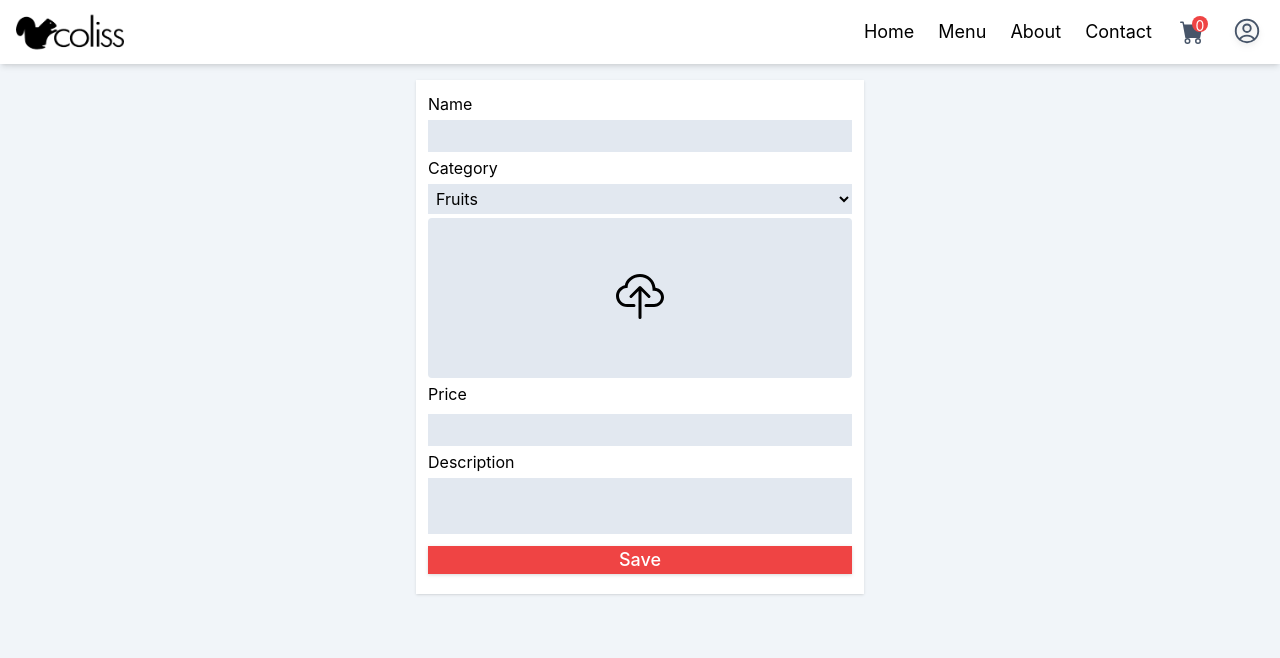
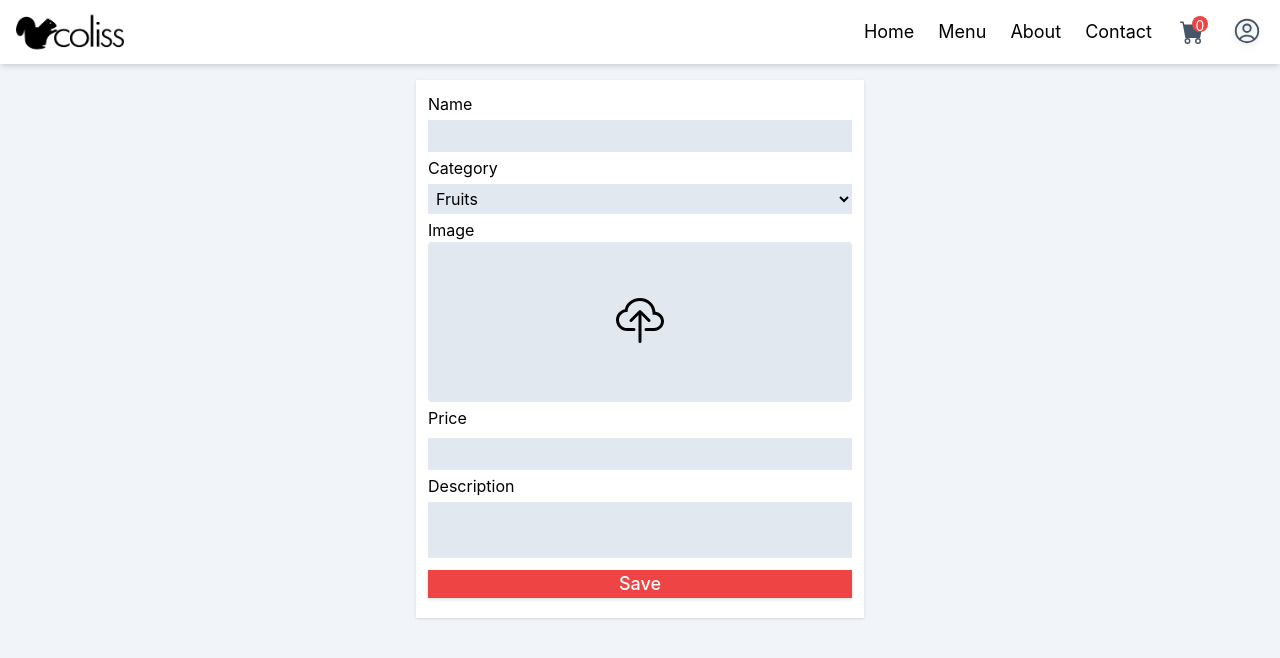
Before and after one commit to RodrigoMarquesPF/Eshop, a React (Create React App) app in the folder frontend/: page /newproduct in a window 1280 px wide. Shown: the top 658 px of the page. Built offline with nearby package versions, Linux system fonts and the light colour scheme.

Commit message:
img produto

```diff
--- a/frontend/src/page/Newproduct.js
+++ b/frontend/src/page/Newproduct.js
@@ -1,15 +1,52 @@
-import React from 'react'
+import React, { useState } from 'react'
 import { BsCloudUpload } from "react-icons/bs";
+import { ImagetoBase64 } from '../utility/imagetoBase64';
 
 const Newproduct = () => {
+
+  const [data,setData] = useState({
+    name:"",
+    category:"",
+    image:"",
+    price:"",
+    description:""
+  })
+
+  const handleOnChange= (e)=>{
+    const {name, value} = e.target
+
+    setData((preve)=>{
+        return{
+          ...preve,
+          [name] :value
+        }
+    })
+  }
+
+  const uploadImage =async(e)=>{
+    const data = await ImagetoBase64(e.target.files[0]);
+    //console.log(data);
+    setData((preve)=>{
+      return{
+        ...preve,
+        image : data
+      }
+    })
+  }
+
+  const handleSubmit = (e)=>{
+    e.preventDefault()
+    console.log(data)
+  }
+
   return (
     <div className='p-4'>
-      <form className='m-auto w-full max-w-md  shadow flex flex-col p-3 bg-white'>
+      <form className='m-auto w-full max-w-md  shadow flex flex-col p-3 bg-white' onSubmit={handleSubmit}>
         <label htmlFor='name'>Name</label>
-        <input type={"text"} name="name" className='bg-slate-200 p-1 my-1'/>
+        <input type={"text"} name="name" className='bg-slate-200 p-1 my-1' onChange={handleOnChange}/>
 
         <label htmlFor='category'>Category</label>
-        <select className='bg-slate-200 p-1 my-1' id='category'>
+        <select className='bg-slate-200 p-1 my-1' id='category' name='category' onChange={handleOnChange}>
           <option>Fruits</option>
           <option>Vegetable</option>
           <option>Icream</option>
@@ -17,17 +54,22 @@
           <option>Pizza</option>
         </select>
 
-        <label htmlFor='image'></label>
-        <div id='image' className='h-40 w-full bg-slate-200 rounded flex items-center justify-center cursor-pointer'>
-          <span className='text-5xl'><BsCloudUpload /></span>
+        <label htmlFor='image'>Image
+        <div  className='h-40 w-full bg-slate-200 rounded flex items-center justify-center cursor-pointer'>
+          {
+            data.image ? <img src={data.image} className="h-full"/> : <span className='text-5xl'><BsCloudUpload /></span>
+
+          }
+
+          <input type={"file"} accept="image/*" id='image' onChange={uploadImage} className='hidden'/>
         </div>
-
+        </label>
         <label htmlFor='price' className='my-1'>Price</label>
-        <input type={"text"} className='bg-slate-200 p-1 my-1'/>
+        <input type={"text"} className='bg-slate-200 p-1 my-1' name='price' onChange={handleOnChange}/>
 
 
         <label htmlFor='description'>Description</label>
-        <textarea rows={2} className='bg-slate-200 p-1 my-1 resize-none' name='description' ></textarea>
+        <textarea rows={2} className='bg-slate-200 p-1 my-1 resize-none' name='description' onChange={handleOnChange}></textarea>
 
         <button className='bg-red-500 hover:bg-red-600 text-white text-lg font-medium my-2 drop-shadow'>Save</button>
       </form>
```
